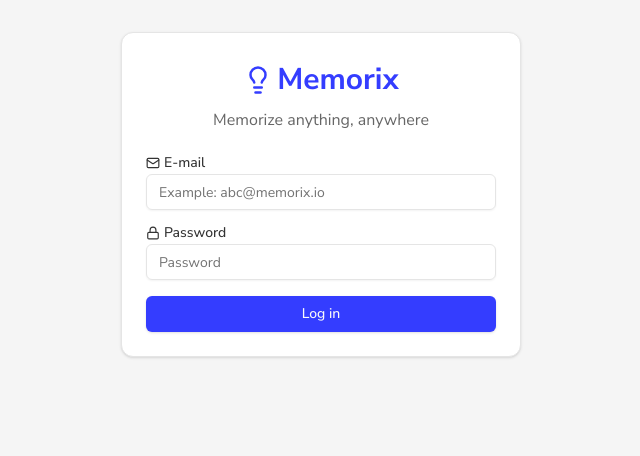
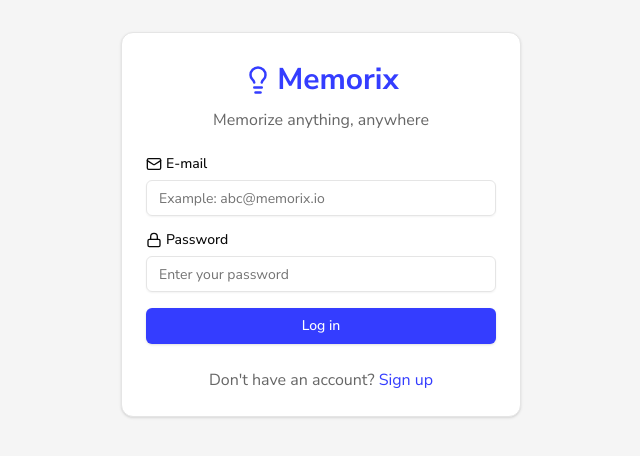
Before and after one commit to andrehsvictor/Memorix-Web, a Next.js app: page /login in a window 1280 px wide. Shown: the top 456 px of the page, without its empty margins (319-959 px from the left). Built offline with nearby package versions, Linux system fonts and the light colour scheme.

Commit message:
feat: Integrate form handling with react-hook-form and zod validation in login page

```diff
--- a/package.json
+++ b/package.json
@@ -10,6 +10,7 @@
     "format": "prettier --write ."
   },
   "dependencies": {
+    "@hookform/resolvers": "^3.9.1",
     "@radix-ui/react-label": "^2.1.1",
     "@radix-ui/react-slot": "^1.1.1",
     "class-variance-authority": "^0.7.1",
@@ -18,8 +19,10 @@
     "next": "15.1.3",
     "react": "^19.0.0",
     "react-dom": "^19.0.0",
+    "react-hook-form": "^7.54.2",
     "tailwind-merge": "^2.6.0",
-    "tailwindcss-animate": "^1.0.7"
+    "tailwindcss-animate": "^1.0.7",
+    "zod": "^3.24.1"
   },
   "devDependencies": {
     "@eslint/eslintrc": "^3",
--- a/src/app/login/page.tsx
+++ b/src/app/login/page.tsx
@@ -1,11 +1,52 @@
+"use client";
+
+import { zodResolver } from "@hookform/resolvers/zod";
+import clsx from "clsx";
 import { LockIcon, MailIcon } from "lucide-react";
+import { useForm } from "react-hook-form";
+import { z } from "zod";
 import { Button } from "../../components/ui/button";
-import { Card, CardContent, CardHeader } from "../../components/ui/card";
+import {
+  Card,
+  CardContent,
+  CardFooter,
+  CardHeader,
+} from "../../components/ui/card";
+import {
+  Form,
+  FormControl,
+  FormField,
+  FormItem,
+  FormLabel,
+  FormMessage,
+} from "../../components/ui/form";
 import { Input } from "../../components/ui/input";
-import { Label } from "../../components/ui/label";
 import Logo from "../../components/ui/logo";
 
+const schema = z.object({
+  email: z
+    .string()
+    .email({ message: "Invalid e-mail address" })
+    .nonempty({ message: "E-mail is required" }),
+  password: z
+    .string()
+    .min(8, { message: "Password must be at least 8 characters" })
+    .nonempty({ message: "Password is required" }),
+});
+
 export default function Login() {
+  const form = useForm<z.infer<typeof schema>>({
+    resolver: zodResolver(schema),
+    defaultValues: {
+      email: "",
+      password: "",
+    },
+  });
+
+  function handleSubmit(data: z.infer<typeof schema>) {
+    alert(JSON.stringify(data));
+  }
+
   return (
     <>
       <Card className="w-[90vw] max-w-[400px] mx-auto mt-8">
@@ -16,31 +57,74 @@ export default function Login() {
           </p>
         </CardHeader>
         <CardContent>
-          <Label htmlFor="email" className="flex items-center text-text">
-            <MailIcon size={14} className="text-text mr-1" />
-            E-mail
-          </Label>
+          <Form {...form}>
+            <form onSubmit={form.handleSubmit(handleSubmit)}>
+              <FormField
+                name="email"
+                control={form.control}
+                render={({ field }) => (
+                  <FormItem>
+                    <FormLabel className="flex items-center">
+                      <MailIcon size={16} />
+                      <span className="ml-1">E-mail</span>
+                    </FormLabel>
+                    <FormControl>
                       <Input
                         type="email"
                         id="email"
                         placeholder="Example: abc@memorix.io"
-            className="w-full mt-1 focus:outline-none focus:border-primary"
+                        className="w-full focus-visible:ring-primary duration-300"
+                        {...field}
                       />
-          <Label
-            htmlFor="password"
-            className="flex items-center text-text mt-4"
-          >
-            <LockIcon size={14} className="text-text mr-1" />
-            Password
-          </Label>
+                    </FormControl>
+                    <FormMessage />
+                  </FormItem>
+                )}
+              />
+              <FormField
+                name="password"
+                control={form.control}
+                render={({ field }) => (
+                  <FormItem className="mt-4">
+                    <FormLabel className="flex items-center">
+                      <LockIcon size={16} />
+                      <span className="ml-1">Password</span>
+                    </FormLabel>
+                    <FormControl>
                       <Input
                         type="password"
                         id="password"
-            placeholder="Password"
-            className="w-full mt-1 focus:outline-none focus:border-primary"
+                        placeholder="Enter your password"
+                        className="w-full focus-visible:ring-primary duration-300"
+                        {...field}
                       />
-          <Button className="w-full mt-4 bg-primary">Log in</Button>
+                    </FormControl>
+                    <FormMessage />
+                  </FormItem>
+                )}
+              />
+              <Button
+                className={clsx(
+                  "w-full mt-4",
+                  "bg-primary hover:bg-primary-light",
+                  "text-white",
+                  "focus:bg-primary-dark",
+                  "transition-colors duration-300"
+                )}
+              >
+                Log in
+              </Button>
+            </form>
+          </Form>
         </CardContent>
+        <CardFooter>
+          <p className="text-center text-text-light mx-auto">
+            Don&apos;t have an account?{" "}
+            <a href="#" className="text-primary">
+              Sign up
+            </a>
+          </p>
+        </CardFooter>
       </Card>
     </>
   );
--- /dev/null
+++ b/src/components/ui/form.tsx
@@ -0,0 +1,178 @@
+"use client"
+
+import * as React from "react"
+import * as LabelPrimitive from "@radix-ui/react-label"
+import { Slot } from "@radix-ui/react-slot"
+import {
+  Controller,
+  ControllerProps,
+  FieldPath,
+  FieldValues,
+  FormProvider,
+  useFormContext,
+} from "react-hook-form"
+
+import { cn } from "@/lib/utils"
+import { Label } from "@/components/ui/label"
+
+const Form = FormProvider
+
+type FormFieldContextValue<
+  TFieldValues extends FieldValues = FieldValues,
+  TName extends FieldPath<TFieldValues> = FieldPath<TFieldValues>
+> = {
+  name: TName
+}
+
+const FormFieldContext = React.createContext<FormFieldContextValue>(
+  {} as FormFieldContextValue
+)
+
+const FormField = <
+  TFieldValues extends FieldValues = FieldValues,
+  TName extends FieldPath<TFieldValues> = FieldPath<TFieldValues>
+>({
+  ...props
+}: ControllerProps<TFieldValues, TName>) => {
+  return (
+    <FormFieldContext.Provider value={{ name: props.name }}>
+      <Controller {...props} />
+    </FormFieldContext.Provider>
+  )
+}
+
+const useFormField = () => {
+  const fieldContext = React.useContext(FormFieldContext)
+  const itemContext = React.useContext(FormItemContext)
+  const { getFieldState, formState } = useFormContext()
+
+  const fieldState = getFieldState(fieldContext.name, formState)
+
+  if (!fieldContext) {
+    throw new Error("useFormField should be used within <FormField>")
+  }
+
+  const { id } = itemContext
+
+  return {
+    id,
+    name: fieldContext.name,
+    formItemId: `${id}-form-item`,
+    formDescriptionId: `${id}-form-item-description`,
+    formMessageId: `${id}-form-item-message`,
+    ...fieldState,
+  }
+}
+
+type FormItemContextValue = {
+  id: string
+}
+
+const FormItemContext = React.createContext<FormItemContextValue>(
+  {} as FormItemContextValue
+)
+
+const FormItem = React.forwardRef<
+  HTMLDivElement,
+  React.HTMLAttributes<HTMLDivElement>
+>(({ className, ...props }, ref) => {
+  const id = React.useId()
+
+  return (
+    <FormItemContext.Provider value={{ id }}>
+      <div ref={ref} className={cn("space-y-2", className)} {...props} />
+    </FormItemContext.Provider>
+  )
+})
+FormItem.displayName = "FormItem"
+
+const FormLabel = React.forwardRef<
+  React.ElementRef<typeof LabelPrimitive.Root>,
+  React.ComponentPropsWithoutRef<typeof LabelPrimitive.Root>
+>(({ className, ...props }, ref) => {
+  const { error, formItemId } = useFormField()
+
+  return (
+    <Label
+      ref={ref}
+      className={cn(error && "text-red-500 dark:text-red-900", className)}
+      htmlFor={formItemId}
+      {...props}
+    />
+  )
+})
+FormLabel.displayName = "FormLabel"
+
+const FormControl = React.forwardRef<
+  React.ElementRef<typeof Slot>,
+  React.ComponentPropsWithoutRef<typeof Slot>
+>(({ ...props }, ref) => {
+  const { error, formItemId, formDescriptionId, formMessageId } = useFormField()
+
+  return (
+    <Slot
+      ref={ref}
+      id={formItemId}
+      aria-describedby={
+        !error
+          ? `${formDescriptionId}`
+          : `${formDescriptionId} ${formMessageId}`
+      }
+      aria-invalid={!!error}
+      {...props}
+    />
+  )
+})
+FormControl.displayName = "FormControl"
+
+const FormDescription = React.forwardRef<
+  HTMLParagraphElement,
+  React.HTMLAttributes<HTMLParagraphElement>
+>(({ className, ...props }, ref) => {
+  const { formDescriptionId } = useFormField()
+
+  return (
+    <p
+      ref={ref}
+      id={formDescriptionId}
+      className={cn("text-[0.8rem] text-neutral-500 dark:text-neutral-400", className)}
+      {...props}
+    />
+  )
+})
+FormDescription.displayName = "FormDescription"
+
+const FormMessage = React.forwardRef<
+  HTMLParagraphElement,
+  React.HTMLAttributes<HTMLParagraphElement>
+>(({ className, children, ...props }, ref) => {
+  const { error, formMessageId } = useFormField()
+  const body = error ? String(error?.message) : children
+
+  if (!body) {
+    return null
+  }
+
+  return (
+    <p
+      ref={ref}
+      id={formMessageId}
+      className={cn("text-[0.8rem] font-medium text-red-500 dark:text-red-900", className)}
+      {...props}
+    >
+      {body}
+    </p>
+  )
+})
+FormMessage.displayName = "FormMessage"
+
+export {
+  useFormField,
+  Form,
+  FormItem,
+  FormLabel,
+  FormControl,
+  FormDescription,
+  FormMessage,
+  FormField,
+}
```
Also changed, not shown: 1 other file (tests, documents, lock files or other folders). Lines whose indentation alone changed are shown as unchanged.
